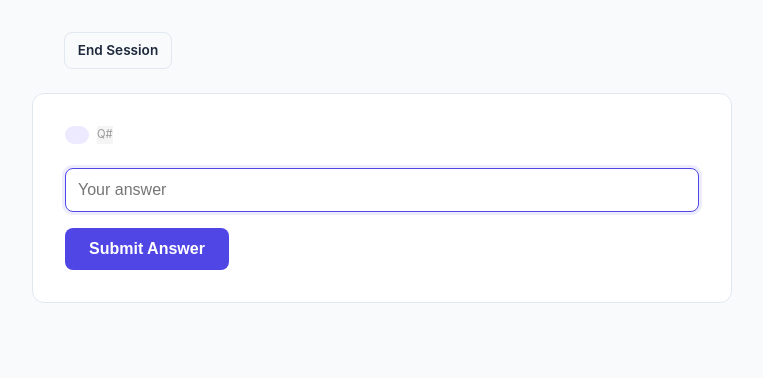
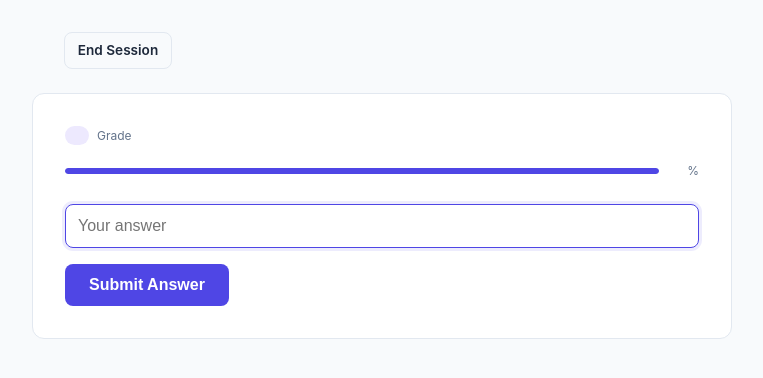
Before and after one commit to bkmrkr/mora, a Flask app: template templates/session/question.html in a window 1280 px wide. Shown: the part 71-449 px from the top of the page, without its empty margins (258-1021 px from the left). Run offline with Flask 3, Linux system fonts and the light colour scheme; the template is opened without the code that fills it, so the values that code supplies are empty.

Commit message:
Add real-time skill progress bar on question page
Show mastery percentage and grade level below the skill name during practice.
Purple bar fills as mastery increases, turns green when mastered. Makes the
adaptive engine's work visible so every correct answer feels meaningful.

Co-Authored-By: Claude Opus 4.6 <noreply@anthropic.com>

```diff
--- a/services/question_service.py
+++ b/services/question_service.py
@@ -77,10 +77,14 @@ def generate_next(session_id, student, current_skill_id=None):
         template_id=q_data.get('template_id'),
     )
 
+    mastery_pct = round(prog['mastery_level'] * 100)
+
     question_dict = {
         'question_id': question_id,
         'skill_id': skill_id,
         'skill_name': skill['name'],
+        'skill_grade': skill['grade'],
+        'mastery_pct': mastery_pct,
         'content': q_data['question'],
         'question_type': q_type,
         'options': q_data.get('options'),
--- a/static/css/style.css
+++ b/static/css/style.css
@@ -283,7 +283,39 @@ body {
     background: #ede9fe;
     color: var(--primary);
 }
-.qid-badge { background: #f5f5f5; color: #999; font-size: 0.7rem; }
+.grade-label {
+    font-size: 0.75rem;
+    color: var(--text-muted);
+    align-self: center;
+}
+.skill-progress-row {
+    display: flex;
+    align-items: center;
+    gap: 0.5rem;
+    margin-bottom: 1rem;
+}
+.skill-progress-bar {
+    flex: 1;
+    height: 6px;
+    background: var(--border);
+    border-radius: 3px;
+    overflow: hidden;
+}
+.skill-progress-fill {
+    height: 100%;
+    background: var(--primary);
+    border-radius: 3px;
+    transition: width 0.5s ease;
+}
+.skill-progress-fill.mastered {
+    background: var(--success);
+}
+.skill-progress-label {
+    font-size: 0.75rem;
+    color: var(--text-muted);
+    min-width: 32px;
+    text-align: right;
+}
 .question-text {
     font-size: 1.25rem;
     margin-bottom: 1.5rem;
--- a/templates/session/question.html
+++ b/templates/session/question.html
@@ -48,7 +48,14 @@
     <div class="question-card">
         <div class="question-meta">
             <span class="node-badge">{{ question.skill_name }}</span>
-            <span class="qid-badge">Q#{{ question.question_id }}</span>
+            <span class="grade-label">Grade {{ question.skill_grade }}</span>
+        </div>
+        <div class="skill-progress-row">
+            <div class="skill-progress-bar">
+                <div class="skill-progress-fill {% if question.mastery_pct >= 65 %}mastered{% endif %}"
+                     style="width: {{ question.mastery_pct }}%"></div>
+            </div>
+            <span class="skill-progress-label">{{ question.mastery_pct }}%</span>
         </div>
 
         <div class="question-text">{{ question.content }}</div>
```
Also changed, not shown: CHANGELOG.md.
